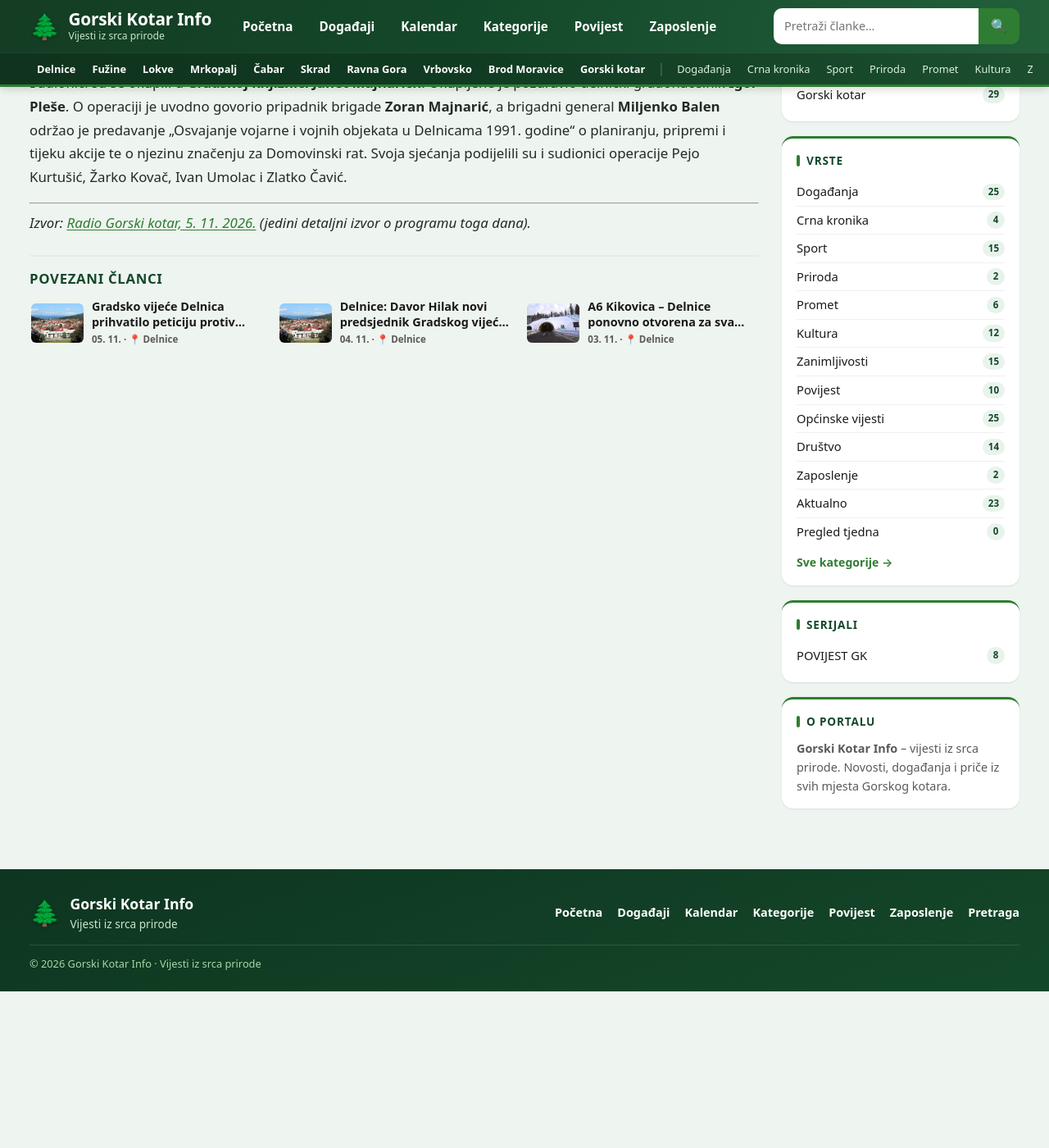
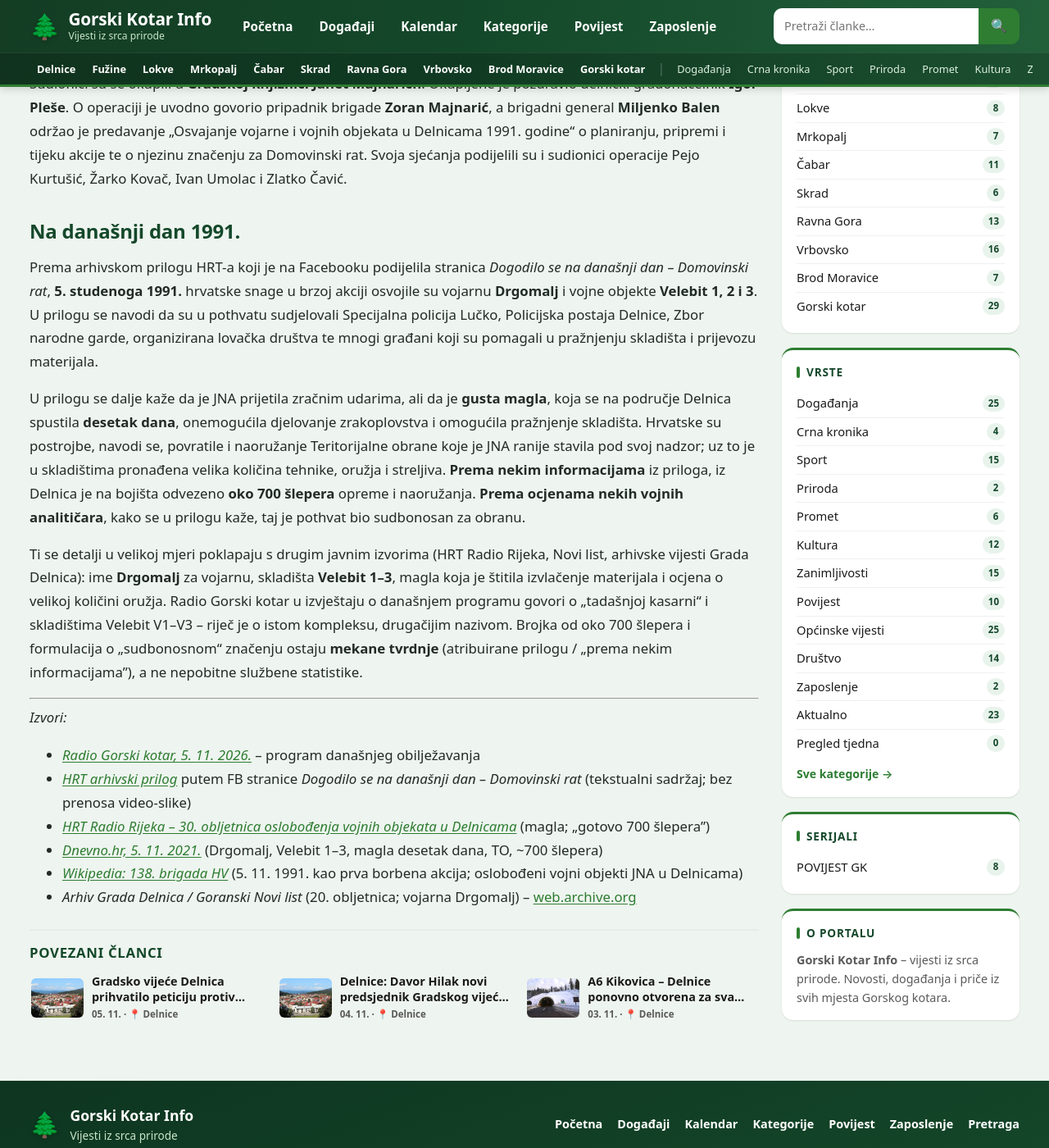
Before and after one commit to MojGK/gorski-kotar.info, a Jekyll site: the page built from _posts/2026-11-05-delnice-35-obljetnica-osvajanja-vojarne.md, in a window 1280 px wide and 1400 px high, scrolled down 1286 px. Shown: the whole window at 82% size. Built offline with Jekyll 4.4.1, drawn with Linux system fonts in a browser that asks for light colours; before the commit the page ends 2495 px from its top, so only the background shows below that; some of the changed text lies outside the part shown.

Commit message:
Delnice obljetnica: dodan odlomak Na današnji dan 1991.

```diff
--- a/_posts/2026-11-05-delnice-35-obljetnica-osvajanja-vojarne.md
+++ b/_posts/2026-11-05-delnice-35-obljetnica-osvajanja-vojarne.md
@@ -6,14 +6,14 @@ location: Delnice
 type: Aktualno
 featured: true
 categories: [Delnice, Aktualno]
-excerpt: "Misa, počast na groblju i Trgu 138. brigade te predavanje brigadnog generala Miljenka Balena u Gradskoj knjižnici Janet Majnarich obilježili su 35 godina od osvajanja delničkog JNA kompleksa 5. studenoga 1991."
+excerpt: "Uz misu, počast i predavanje generala Balena, podsjećamo i što se 5. studenoga 1991. dogodilo u Delnicama: osvajanje vojarne Drgomalj i skladišta Velebit 1–3."
 image: /assets/images/delnice-1991-vojarna-arhiva.jpg
 image_alt: "Pripadnici policije i HV-a u Delnicama, studeni 1991. (arhivska fotografija)"
 image_credit: "Foto: privatna arhiva"
 image_position: center 30%
 ---
 
-U Delnicama je u srijedu, **5. studenoga 2026.**, svečano obilježena **35. obljetnica osvajanja vojarne i vojnih objekata**. Prije točno 35 godina, 5. studenoga 1991., snage hrvatske policije i pripadnici **138. brigade HV „Goranski risovi“**, uz Antiterorističku jedinicu Lučko, osvojili su delnički JNA vojni kompleks, skladišta **Velebit (V1, V2 i V3)** i tadašnju kasarnu. Zaplijenjena je velika količina oružja i streljiva koja je, prema Radio Gorskom kotaru, bitno utjecala na daljnji tijek Domovinskog rata.
+U Delnicama je u srijedu, **5. studenoga 2026.**, svečano obilježena **35. obljetnica osvajanja vojarne i vojnih objekata**. Prije točno 35 godina, 5. studenoga 1991., snage hrvatske policije i pripadnici **138. brigade HV „Goranski risovi“**, uz Antiterorističku jedinicu Lučko, osvojili su delnički JNA vojni kompleks, skladišta **Velebit (V1, V2 i V3)** i tadašnju kasarnu (u arhivskim i kasnijim izvorima često navedenu kao **vojarna Drgomalj**). Zaplijenjena je velika količina oružja i streljiva koja je, prema Radio Gorskom kotaru, bitno utjecala na daljnji tijek Domovinskog rata.
 
 Obilježavanje je [najavljeno]({{ site.baseurl }}{% post_url 2026-10-28-goranski-risovi-izlozba-ratnih-fotografija-4-studenoga %}) uz širi program Kluba 138. brigade, nakon [središnje proslave 35 godina od osnutka brigade]({{ site.baseurl }}{% post_url 2026-10-29-goranski-risovi-obiljezili-35-godina-delnice %}) krajem listopada.
 
@@ -23,6 +23,21 @@ Dan je počeo svetom misom u **župnoj crkvi sv. Ivana Krstitelja**. Potom je od
 
 Sudionici su se okupili u **Gradskoj knjižnici Janet Majnarich**. Okupljene je pozdravio delnički gradonačelnik **Igor Pleše**. O operaciji je uvodno govorio pripadnik brigade **Zoran Majnarić**, a brigadni general **Miljenko Balen** održao je predavanje „Osvajanje vojarne i vojnih objekata u Delnicama 1991. godine“ o planiranju, pripremi i tijeku akcije te o njezinu značenju za Domovinski rat. Svoja sjećanja podijelili su i sudionici operacije Pejo Kurtušić, Žarko Kovač, Ivan Umolac i Zlatko Čavić.
 
+## Na današnji dan 1991.
+
+Prema arhivskom prilogu HRT-a koji je na Facebooku podijelila stranica *Dogodilo se na današnji dan – Domovinski rat*, **5. studenoga 1991.** hrvatske snage u brzoj akciji osvojile su vojarnu **Drgomalj** i vojne objekte **Velebit 1, 2 i 3**. U prilogu se navodi da su u pothvatu sudjelovali Specijalna policija Lučko, Policijska postaja Delnice, Zbor narodne garde, organizirana lovačka društva te mnogi građani koji su pomagali u pražnjenju skladišta i prijevozu materijala.
+
+U prilogu se dalje kaže da je JNA prijetila zračnim udarima, ali da je **gusta magla**, koja se na područje Delnica spustila **desetak dana**, onemogućila djelovanje zrakoplovstva i omogućila pražnjenje skladišta. Hrvatske su postrojbe, navodi se, povratile i naoružanje Teritorijalne obrane koje je JNA ranije stavila pod svoj nadzor; uz to je u skladištima pronađena velika količina tehnike, oružja i streljiva. **Prema nekim informacijama** iz priloga, iz Delnica je na bojišta odvezeno **oko 700 šlepera** opreme i naoružanja. **Prema ocjenama nekih vojnih analitičara**, kako se u prilogu kaže, taj je pothvat bio sudbonosan za obranu.
+
+Ti se detalji u velikoj mjeri poklapaju s drugim javnim izvorima (HRT Radio Rijeka, Novi list, arhivske vijesti Grada Delnica): ime **Drgomalj** za vojarnu, skladišta **Velebit 1–3**, magla koja je štitila izvlačenje materijala i ocjena o velikoj količini oružja. Radio Gorski kotar u izvještaju o današnjem programu govori o „tadašnjoj kasarni“ i skladištima Velebit V1–V3 – riječ je o istom kompleksu, drugačijim nazivom. Brojka od oko 700 šlepera i formulacija o „sudbonosnom“ značenju ostaju **mekane tvrdnje** (atribuirane prilogu / „prema nekim informacijama”), a ne nepobitne službene statistike.
+
 ---
 
-*Izvor: [Radio Gorski kotar, 5. 11. 2026.](https://www.rgk.hr/svecano-obiljezena-35-obljetnica-osvajanja-vojarne-i-vojnih-objekata-u-delnicama/) (jedini detaljni izvor o programu toga dana).*
+*Izvori:*
+
+- *[Radio Gorski kotar, 5. 11. 2026.](https://www.rgk.hr/svecano-obiljezena-35-obljetnica-osvajanja-vojarne-i-vojnih-objekata-u-delnicama/)* – program današnjeg obilježavanja
+- *[HRT arhivski prilog](https://www.facebook.com/share/v/18dARVp1s6/)* putem FB stranice *Dogodilo se na današnji dan – Domovinski rat* (tekstualni sadržaj; bez prenosa video-slike)
+- *[HRT Radio Rijeka – 30. obljetnica oslobođenja vojnih objekata u Delnicama](https://radio.hrt.hr/radio-rijeka/vijesti/prije-trideset-godina-u-delnicama-su-oslobodeni-vojni-objekti-bivse-jna-3701990)* (magla; „gotovo 700 šlepera”)
+- *[Dnevno.hr, 5. 11. 2021.](https://www.dnevno.hr/domovina/kakav-pothvat-u-delnicama-91-vojni-analiticari-smatraju-da-je-ovo-spasilo-hrvatsku-1854149/)* (Drgomalj, Velebit 1–3, magla desetak dana, TO, ~700 šlepera)
+- *[Wikipedia: 138. brigada HV](https://hr.wikipedia.org/wiki/138._brigada_HV)* (5. 11. 1991. kao prva borbena akcija; oslobođeni vojni objekti JNA u Delnicama)
+- *Arhiv Grada Delnica / Goranski Novi list* (20. obljetnica; vojarna Drgomalj) – [web.archive.org](https://web.archive.org/web/20131202122848/http:/www.delnice.hr/vijesti_11_11_07.html)
```
